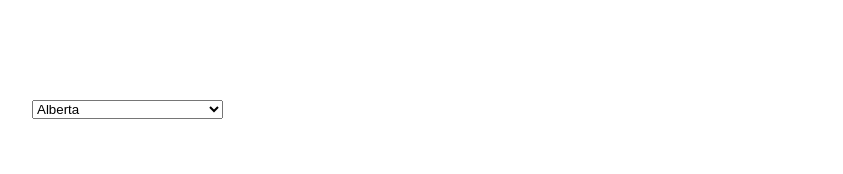
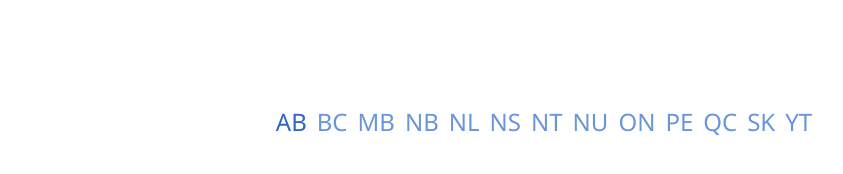
Before and after one commit to snackthyme/election-2019-popvote, a website built with webpack: page index.html in a window 1280 px wide. Shown: the whole page, without its empty margins (96-939 px from the left). Built offline with nearby package versions, Linux system fonts and the light colour scheme.

Commit message:
Better picker

```diff
--- /dev/null
+++ b/components/Picker/Picker.js
@@ -0,0 +1,34 @@
+import * as d3 from 'd3';
+import { PROVINCES } from '../../constants';
+import './Picker.scss';
+
+export default class Picker {
+    constructor(container, callback) {
+        const picker = this;
+
+        this.container = d3.select(container)
+            .append('div')
+            .classed('picker', true);
+
+        this.container
+            .selectAll('div.picker-choice')
+            .data(Object.keys(PROVINCES))
+            .join('div')
+            .text(d => d)
+            .classed('picker-choice', true)
+            .on('click', function(d) {
+                picker.container
+                    .selectAll('div.picker-choice')
+                    .classed('selected', false);
+
+                d3.select(this)
+                    .classed('selected', true);
+
+                callback(PROVINCES[d]);
+            });
+
+        this.container
+            .select('div.picker-choice')
+            .classed('selected', true);
+    }
+}
--- /dev/null
+++ b/components/Picker/Picker.scss
@@ -0,0 +1,17 @@
+div.picker {
+    display: flex;
+    justify-content: center;
+    flex-wrap: wrap;
+    margin-bottom: 20px;
+
+    div.picker-choice {
+        cursor: pointer;
+        font-size: 1.5em;
+        margin: 5px;
+        color: rgb(106,149,218);
+
+        &.selected {
+            color: rgb(48,102,190);
+        }
+    }
+}
--- a/constants.js
+++ b/constants.js
@@ -39,6 +39,22 @@ export const REVERSE_PARTIES = {
     OTH: 'Other'
 };
 
+export const PROVINCES = {
+    AB: 'Alberta',
+    BC: 'British Columbia',
+    MB: 'Manitoba',
+    NB: 'New Brunswick',
+    NL: 'Newfoundland and Labrador',
+    NS: 'Nova Scotia',
+    NT: 'Northwest Territories',
+    NU: 'Nunavut',
+    ON: 'Ontario',
+    PE: 'Prince Edward Island',
+    QC: 'Quebec',
+    SK: 'Saskatchewan',
+    YT: 'Yukon'
+};
+
 export const PARTY_ORDER = [
     'Liberal',
     'Conservative',
--- a/index.html
+++ b/index.html
@@ -3,9 +3,7 @@
         <title>Popular Vote Viz</title>
     </head>
     <body>
-        <div id="viz">
-            <select id="province-select"></select>
-        </div>
+        <div id="viz"></div>
 
         <script src="/dist/app.bundle.js"></script>
     </body>
--- a/main.js
+++ b/main.js
@@ -2,6 +2,7 @@ import * as d3 from 'd3';
 import _ from 'lodash';
 import VoteDisplay from './components/VoteDisplay';
 import './main.scss';
+import Picker from './components/Picker/Picker';
 
 const loadData = async () => {
     const results = {};
@@ -53,24 +54,18 @@ const draw = (display, popularVote, seats, province, party) => {
 (async () => {
     const { results, popularVote, seats } = await loadData();
     const provinces = _.sortBy(Object.keys(results));
-    const select = d3.select('#province-select');
-    select.selectAll('option')
-        .data(provinces)
-        .join('option')
-        .text(d => d);
-    select.property('value', provinces[0]);
 
     let province = provinces[0];
-    let party = 'Liberal';
+    let party = 'Conservative';
 
+    const picker = new Picker('#viz', d => {
+        province = d;
+        draw(display, popularVote, seats, province, party);
+    });
     const display = new VoteDisplay('#viz');
     draw(display, popularVote, seats, province, party);
 
     window.addEventListener('resize', () => {
         draw(display, popularVote, seats, province, party);
     });
-    select.node().addEventListener('change', e => {
-        province = e.target.value;
-        draw(display, popularVote, seats, province, party);
-    });
 })();
--- a/main.scss
+++ b/main.scss
@@ -1,5 +1,8 @@
+@import url('https://fonts.googleapis.com/css?family=Noto+Sans:400,700&display=swap');
+
 body {
     margin: 0;
+    font-family: 'Noto Sans';
 }
 
 #viz {
@@ -7,11 +10,6 @@ body {
     flex-direction: column;
     align-items: center;
     margin-top: 100px;
-
-    select {
-        align-self: start;
-        margin-left: 10%;
-    }
 
     svg {
         width: 80%;
```
